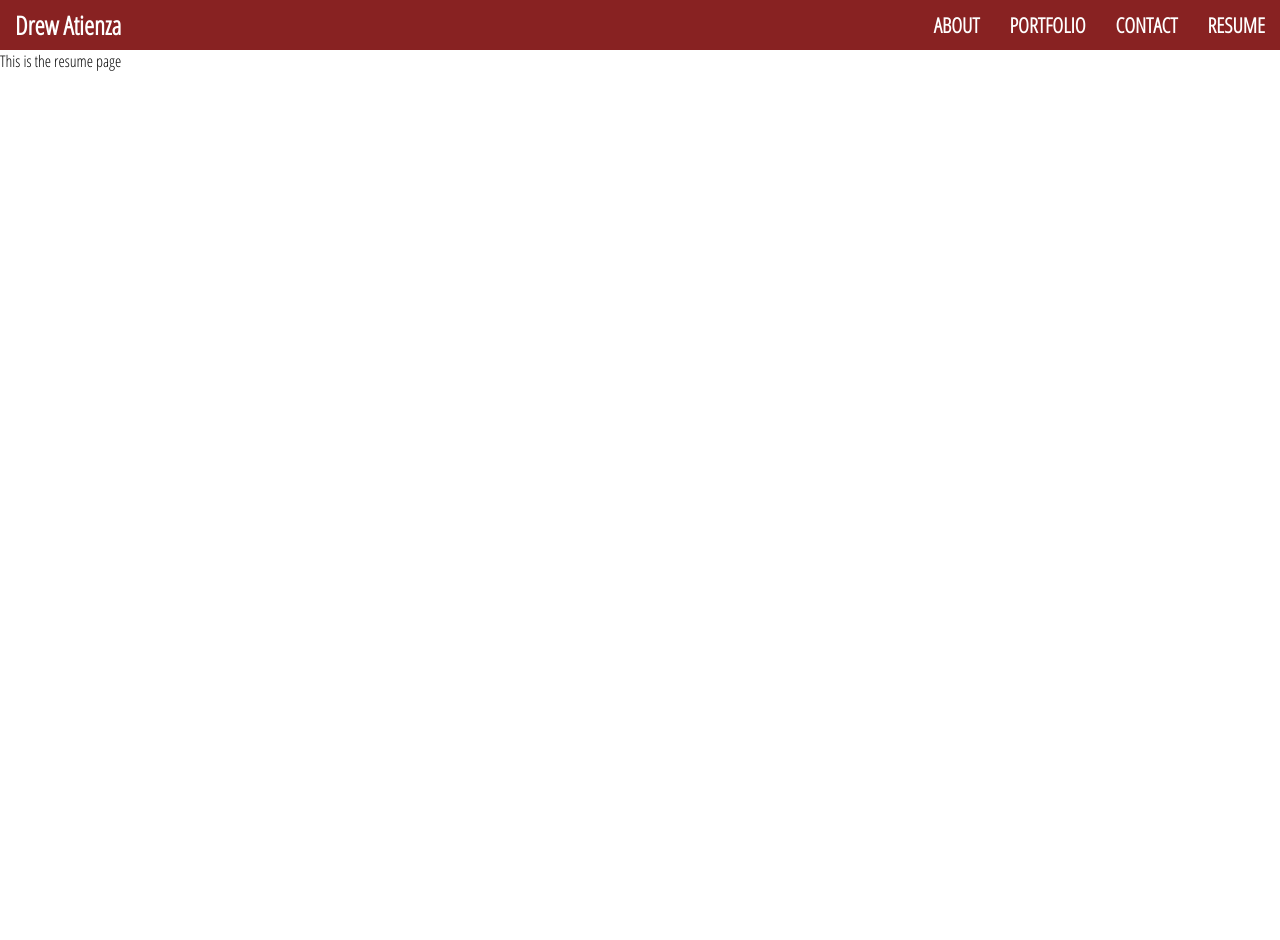
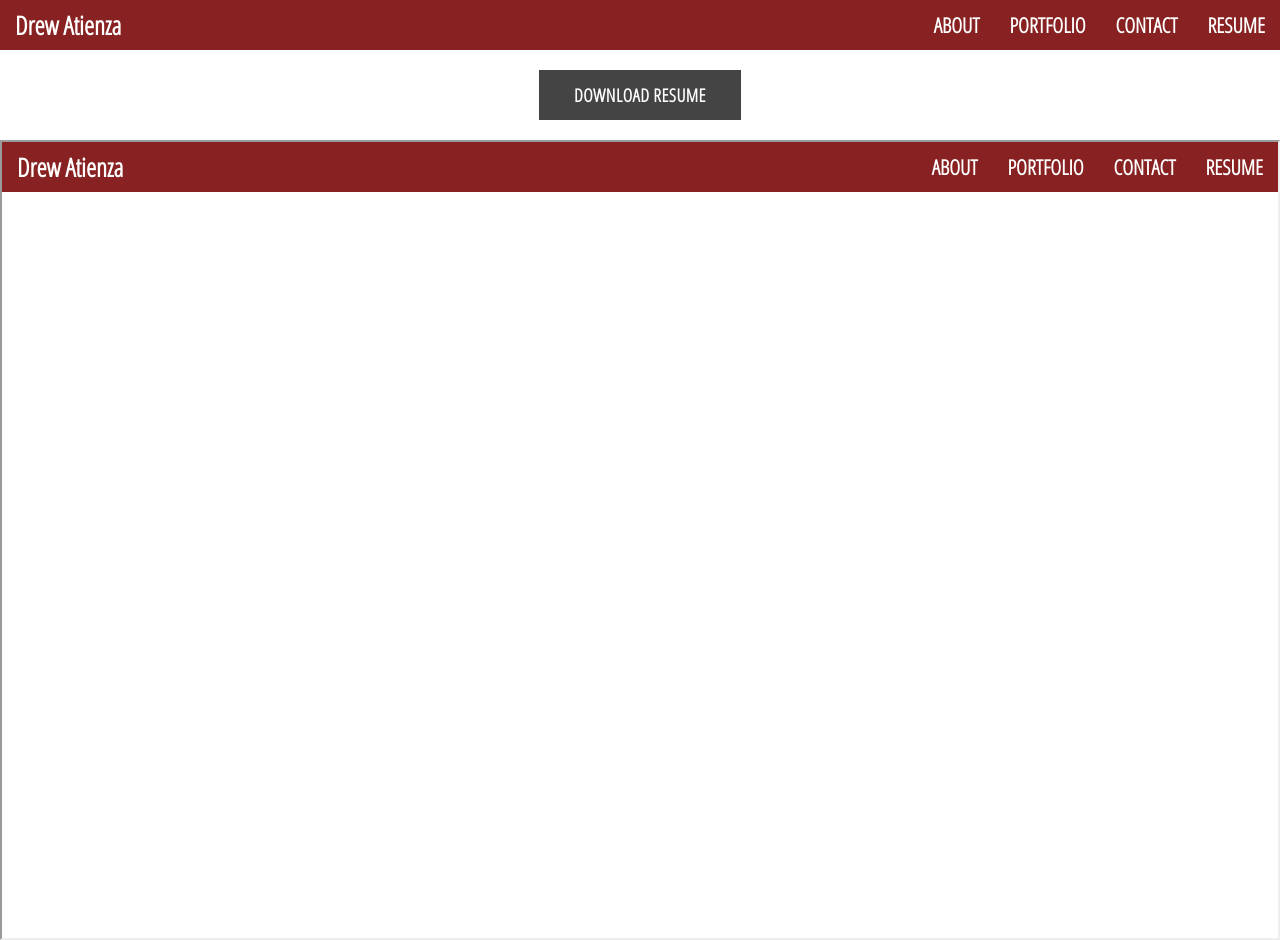
Before and after one commit to drewatienza/react-portfolio, a React (Create React App) app: page /resume in a window 1280 px wide. Before the commit the page ends 800 px from the top, so only its background shows below. Built offline with nearby package versions, Linux system fonts and the light colour scheme.

Commit message:
created resume component

```diff
--- a/src/App.js
+++ b/src/App.js
@@ -3,6 +3,7 @@ import { BrowserRouter, Route, Switch } from "react-router-dom";
 
 import Navigation from "./components/navigation/navigation.component";
 import HomePage from "./components/home/home.component";
+import Resume from "./components/resume/resume.component";
 
 import "./App.css";
 
@@ -22,9 +23,7 @@ class App extends React.Component {
           <Route exact path="/contact">
             This is the contact page
           </Route>
-          <Route exact path="/resume">
-            This is the resume page
-          </Route>
+          <Route exact path="/resume" component={Resume} />
         </Switch>
       </BrowserRouter>
     );
--- /dev/null
+++ b/src/components/resume/resume.component.jsx
@@ -0,0 +1,25 @@
+import React from "react";
+
+import ResumePDF from "../../assets/Resume.pdf";
+
+import "./resume.styles.scss";
+
+const Resume = () => {
+  return (
+    <div className="resume">
+      <div className="resume-btn-container">
+        <a
+          download="Resume.pdf"
+          className="btn"
+          style={{ color: "white" }}
+          href={ResumePDF}
+        >
+          Download Resume
+        </a>
+      </div>
+      <iframe src={ResumePDF} title="Resume"></iframe>
+    </div>
+  );
+};
+
+export default Resume;
--- /dev/null
+++ b/src/components/resume/resume.styles.scss
@@ -0,0 +1,39 @@
+.resume {
+  background-image: none;
+  width: 100%;
+  height: 100%;
+  // top: 50px;
+  left: 0;
+  z-index: 0;
+  list-style: none;
+  margin: 0;
+  padding: 0;
+  display: flex;
+  flex-direction: column;
+  align-items: center;
+}
+
+iframe {
+  width: 100%;
+  height: 800px;
+}
+
+.resume-btn-container {
+  min-width: 165px;
+  width: auto;
+  height: 50px;
+  letter-spacing: 0.5px;
+  line-height: 50px;
+  margin: 20px 0;
+  padding: 0 35px;
+  font-size: 18px;
+  background-color: #444;
+  color: #fff;
+  text-transform: uppercase;
+  font-family: "Open Sans Condensed";
+  font-weight: bolder;
+  border: none;
+  cursor: pointer;
+  display: flex;
+  justify-content: center;
+}
```
Also changed, not shown: 1 other file (tests, documents, lock files or other folders).
